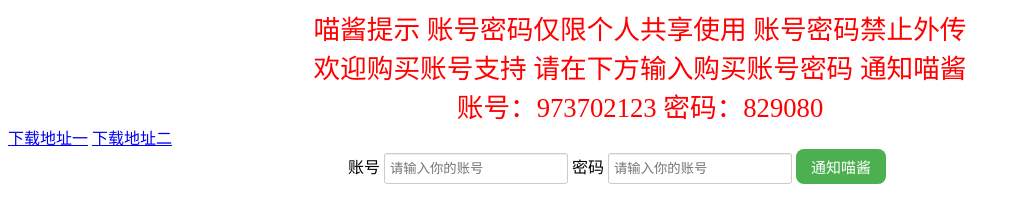
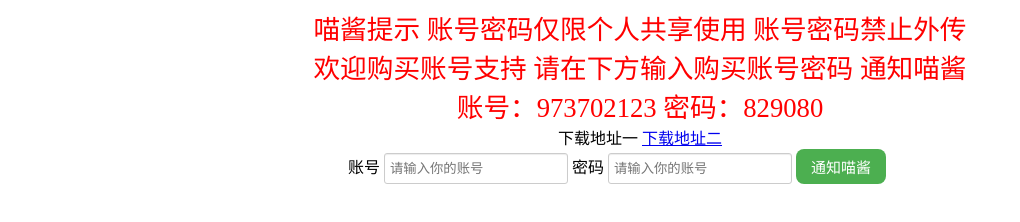
Before and after one commit to LiaaooiL/github.io, a plain HTML site: page download.html in a window 1280 px wide. Shown: the whole page, without its empty margins (0-1020 px from the left). Drawn offline with Linux system fonts and the light colour scheme.

Commit message:
Update download.html

```diff
--- a/download.html
+++ b/download.html
@@ -48,8 +48,12 @@
   <span style='font-size:20pt;color:red' >
     喵酱提示 账号密码仅限个人共享使用 账号密码禁止外传 <br>欢迎购买账号支持 请在下方输入购买账号密码 通知喵酱<br>账号：973702123  密码：829080
   </span>
-    <a  style="text-align: center;" href="http://www.blpack.com/3.html">下载地址一</a>
-	<a style="text-align: center;" href="http://http://139.224.236.108/">下载地址二</a>
+	<div style="text-align: center;>
+	<a href="http://www.blpack.com/3.html">下载地址一</a>
+	<a href="http://http://139.224.236.108/">下载地址二</a>
+	</div>
+
+
 
 
 <form role="form" action="http://sc.ftqq.com/SCU47748Te062e4d3732ae49a7baa16473bf95dda5ca370169f462.send" method="post" id="send_form" class="well" target="posthere">
```
